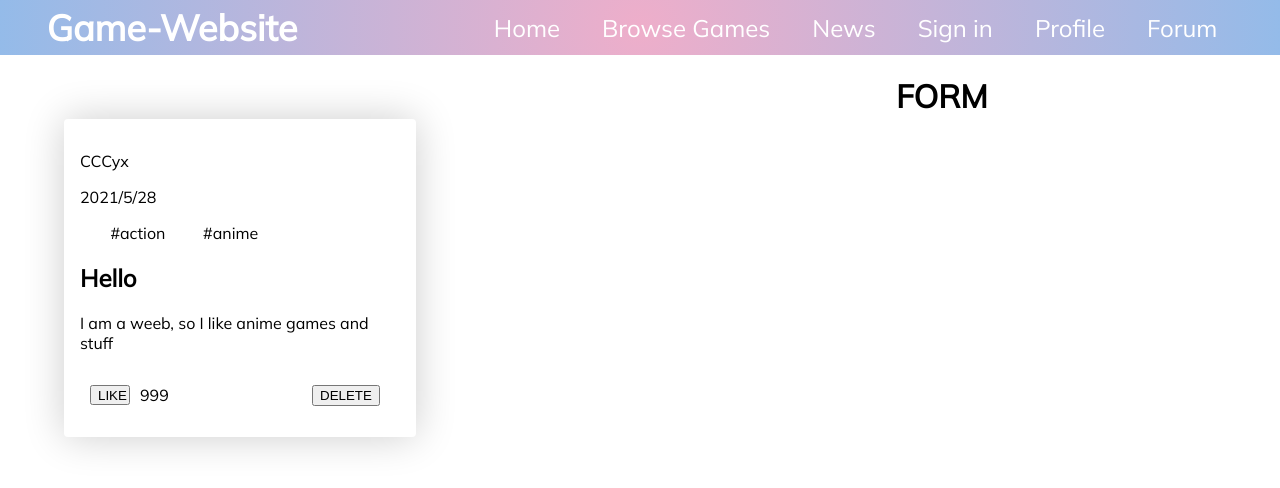
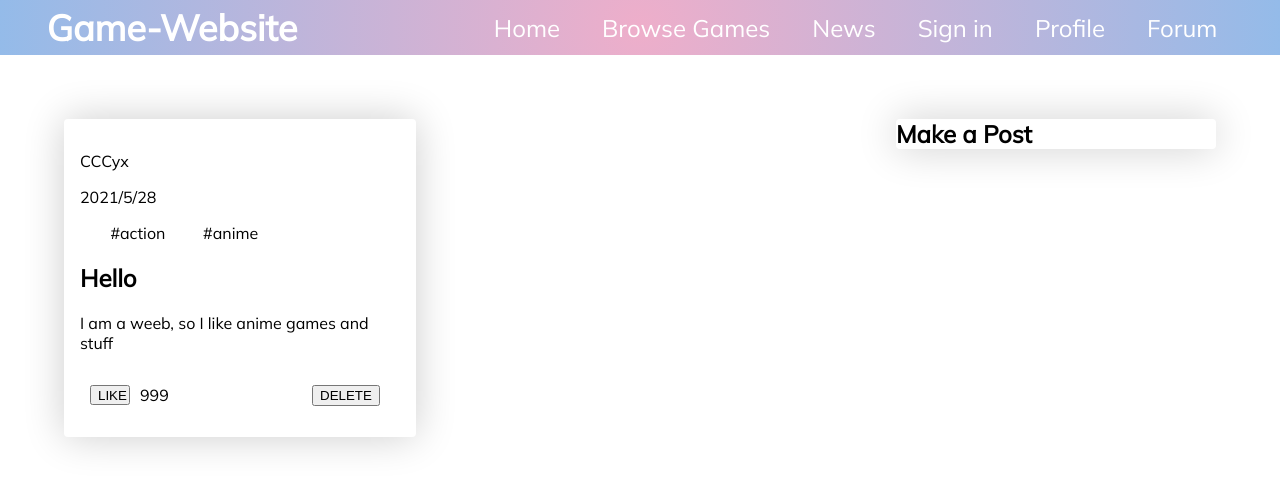
Before and after one commit to CcccYxx/CS35L-Website, a React (Create React App) app in the folder game-website/frontend/: page /forum in a window 1280 px wide. Shown: the top 488 px of the page. Built offline with nearby package versions, Linux system fonts and the light colour scheme.

Commit message:
Fix sideeffect css file

```diff
--- a/game-website/frontend/src/Components/Form/Form.css
+++ b/game-website/frontend/src/Components/Form/Form.css
@@ -0,0 +1,8 @@
+.formContainer{
+    font-family: 'Mulish', sans-serif;
+    width: 25vw;
+    margin-top: 4rem;
+
+    box-shadow: 0 0 40px rgba(0, 0, 0, 0.2);
+    border-radius: var(--border-radius);
+}
--- a/game-website/frontend/src/Components/Form/form.js
+++ b/game-website/frontend/src/Components/Form/form.js
@@ -3,7 +3,9 @@ import './Form.css';
 
 const Form = () => {
     return(
-        <h1>FORM</h1>
+        <div className="formContainer">
+            <h2>Make a Post</h2>
+        </div>
     );
 }
 
--- a/game-website/frontend/src/webpages/Forum.css
+++ b/game-website/frontend/src/webpages/Forum.css
@@ -8,7 +8,7 @@
    flex: 70%;
 }
 
-.form{
+#form{
     flex: 30%;
     position: absolute;
     margin-left: 70%;
--- a/game-website/frontend/src/webpages/Forum.js
+++ b/game-website/frontend/src/webpages/Forum.js
@@ -12,7 +12,7 @@ class Forum extends React.Component{
                <div className="posts">
                    <Post title="Hello" message = "I am a weeb, so I like anime games and stuff" tags={["action", "anime"]} creator="CCCyx" date="2021/5/28" likeCount={999}/>
                 </div>
-                <div className="form">
+                <div id="form">
                     <Form/>
                 </div>
             </div>
```
